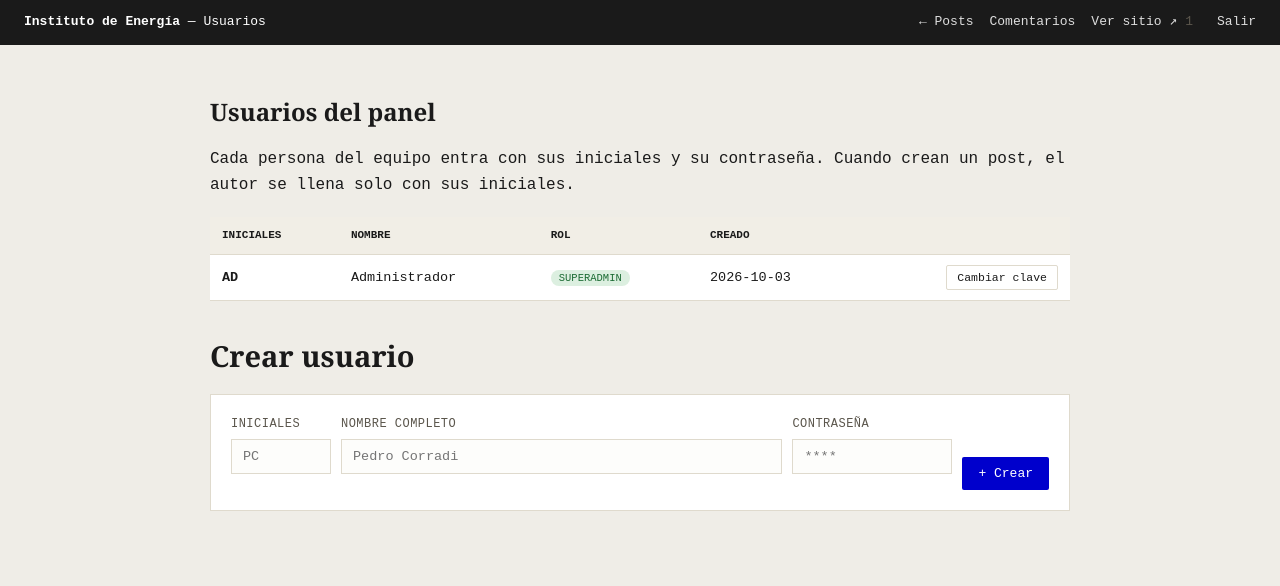
After one commit to pcorradi04/instituto-app, a Flask app: page /admin/usuarios in a window 1280 px wide. The commit adds this page. Shown: the top 586 px of the page. Run offline with Flask 3, Linux system fonts and the light colour scheme; the visitor is signed in with stand-in values (Sample User, id 1); data comes from the database, SQL or seed files in the repository.

Commit message:
Cuentas individuales para el panel admin

```diff
--- a/app.py
+++ b/app.py
@@ -115,10 +115,6 @@ if URL_PREFIX:
 if os.environ.get("BEHIND_PROXY", "0") == "1":
     from werkzeug.middleware.proxy_fix import ProxyFix
     app.wsgi_app = ProxyFix(app.wsgi_app, x_for=1, x_proto=1, x_host=1, x_prefix=1)
-
-# Clave del panel de administración. En producción, definila como variable
-# de entorno ADMIN_PASSWORD en vez de dejarla acá.
-ADMIN_PASSWORD_HASH = generate_password_hash(os.environ.get("ADMIN_PASSWORD", "energia2026"))
 
 ACCENTS = {
     "blue":   {"label": "Azul (institucional)", "hex": "#0000CC"},
@@ -292,6 +288,15 @@ def init_db():
         ip TEXT DEFAULT '',
         created_at TEXT NOT NULL
     );
+    CREATE TABLE IF NOT EXISTS users (
+        id INTEGER PRIMARY KEY AUTOINCREMENT,
+        initials TEXT UNIQUE NOT NULL,
+        full_name TEXT NOT NULL,
+        password_hash TEXT NOT NULL,
+        role TEXT NOT NULL DEFAULT 'admin',
+        is_active INTEGER NOT NULL DEFAULT 1,
+        created_at TEXT NOT NULL
+    );
     """)
     # Migraciones chicas: columnas agregadas después de la primera versión.
     cols = {r[1] for r in db.execute("PRAGMA table_info(posts)")}
@@ -309,6 +314,16 @@ def init_db():
     ).fetchall():
         n += 1
         db.execute("UPDATE posts SET post_number = ? WHERE id = ?", (n, row[0]))
+    # Si no hay ningún usuario, crear el superadmin con la clave del .env.
+    if not db.execute("SELECT 1 FROM users LIMIT 1").fetchone():
+        admin_pw = os.environ.get("ADMIN_PASSWORD", "energia2026")
+        admin_initials = os.environ.get("ADMIN_INITIALS", "AD").strip().upper()
+        admin_name = os.environ.get("ADMIN_NAME", "Administrador").strip()
+        now_u = datetime.now(timezone.utc).isoformat()
+        db.execute(
+            "INSERT INTO users (initials, full_name, password_hash, role, created_at) VALUES (?, ?, ?, 'superadmin', ?)",
+            (admin_initials, admin_name, generate_password_hash(admin_pw), now_u),
+        )
     db.commit()
     db.close()
 
@@ -319,36 +334,69 @@ init_db()
 
 
 # ---------------------------------------------------------------------------
-# Autenticación (panel admin — una sola clave compartida, simple a propósito)
+# Autenticación (panel admin — cuentas individuales con iniciales + clave)
 # ---------------------------------------------------------------------------
+
+def current_user():
+    """El usuario logueado, o None."""
+    uid = session.get("user_id")
+    if not uid:
+        return None
+    db = get_db()
+    return db.execute("SELECT * FROM users WHERE id = ? AND is_active = 1", (uid,)).fetchone()
+
 
 def login_required(view):
     @wraps(view)
     def wrapped(*args, **kwargs):
-        if not session.get("is_admin"):
+        if not session.get("user_id"):
             return redirect(url_for("admin_login", next=request.path))
         return view(*args, **kwargs)
     return wrapped
 
 
+def superadmin_required(view):
+    @wraps(view)
+    def wrapped(*args, **kwargs):
+        if session.get("user_role") != "superadmin":
+            abort(403)
+        return view(*args, **kwargs)
+    return wrapped
+
+
+@app.context_processor
+def inject_user():
+    return {
+        "current_user_initials": session.get("user_initials", ""),
+        "current_user_role": session.get("user_role", ""),
+    }
+
+
 @app.route("/admin/login", methods=["GET", "POST"])
 def admin_login():
     if request.method == "POST":
+        initials = request.form.get("initials", "").strip().upper()
         pw = request.form.get("password", "")
-        if check_password_hash(ADMIN_PASSWORD_HASH, pw):
+        db = get_db()
+        user = db.execute("SELECT * FROM users WHERE initials = ? AND is_active = 1", (initials,)).fetchone()
+        if user and check_password_hash(user["password_hash"], pw):
+            session["user_id"] = user["id"]
+            session["user_initials"] = user["initials"]
+            session["user_role"] = user["role"]
             session["is_admin"] = True
             nxt = request.args.get("next", "")
-            # Solo rutas internas del sitio (un link armado a mano no puede
-            # mandarte a otro dominio después de loguearte).
             if not nxt.startswith("/") or nxt.startswith("//"):
                 nxt = url_for("admin_dashboard")
             return redirect(nxt)
-        flash("Clave incorrecta.", "error")
+        flash("Usuario o contraseña incorrectos.", "error")
     return render_template("admin_login.html")
 
 
 @app.route("/admin/logout")
 def admin_logout():
+    session.pop("user_id", None)
+    session.pop("user_initials", None)
+    session.pop("user_role", None)
     session.pop("is_admin", None)
     return redirect(url_for("index"))
 
@@ -950,12 +998,13 @@ def admin_dashboard():
 def admin_create_post():
     db = get_db()
     title = request.form.get("title", "Nuevo post").strip() or "Nuevo post"
+    author = session.get("user_initials", "")
     now = datetime.now(timezone.utc).isoformat()
     slug = unique_slug(db, title)
     cur = db.execute(
         """INSERT INTO posts (slug, title, eyebrow, dek, status, accent, author, created_at, updated_at)
-           VALUES (?, ?, '', '', 'draft', 'blue', '', ?, ?)""",
-        (slug, title, now, now),
+           VALUES (?, ?, '', '', 'draft', 'blue', ?, ?, ?)""",
+        (slug, title, author, now, now),
     )
     db.commit()
     return redirect(url_for("admin_edit_post", post_id=cur.lastrowid))
@@ -1248,6 +1297,87 @@ def admin_comment_delete(cid):
 
 
 # ---------------------------------------------------------------------------
+# Admin — gestión de usuarios (solo superadmin)
+# ---------------------------------------------------------------------------
+
+@app.route("/admin/usuarios")
+@login_required
+@superadmin_required
+def admin_users():
+    db = get_db()
+    users = db.execute("SELECT * FROM users ORDER BY created_at ASC").fetchall()
+    return render_template("admin_users.html", users=users)
+
+
+@app.route("/admin/usuarios/crear", methods=["POST"])
+@login_required
+@superadmin_required
+def admin_create_user():
+    db = get_db()
+    initials = request.form.get("initials", "").strip().upper()
+    full_name = request.form.get("full_name", "").strip()
+    password = request.form.get("password", "")
+    if len(initials) < 2 or len(initials) > 10:
+        flash("Las iniciales tienen que tener entre 2 y 10 caracteres.", "error")
+        return redirect(url_for("admin_users"))
+    if not re.fullmatch(r"[A-Z]+", initials):
+        flash("Las iniciales solo pueden ser letras (sin espacios ni números).", "error")
+        return redirect(url_for("admin_users"))
+    if len(full_name) < 2:
+        flash("Falta el nombre completo.", "error")
+        return redirect(url_for("admin_users"))
+    if len(password) < 4:
+        flash("La contraseña es muy corta (mínimo 4 caracteres).", "error")
+        return redirect(url_for("admin_users"))
+    if db.execute("SELECT 1 FROM users WHERE initials = ?", (initials,)).fetchone():
+        flash(f"Ya existe un usuario con las iniciales {initials}.", "error")
+        return redirect(url_for("admin_users"))
+    now = datetime.now(timezone.utc).isoformat()
+    db.execute(
+        "INSERT INTO users (initials, full_name, password_hash, role, created_at) VALUES (?, ?, ?, 'admin', ?)",
+        (initials, full_name, generate_password_hash(password), now),
+    )
+    db.commit()
+    flash(f"Usuario {initials} ({full_name}) creado.", "ok")
+    return redirect(url_for("admin_users"))
+
+
+@app.route("/admin/usuarios/<int:user_id>/clave", methods=["POST"])
+@login_required
+@superadmin_required
+def admin_change_password(user_id):
+    db = get_db()
+    user = db.execute("SELECT * FROM users WHERE id = ?", (user_id,)).fetchone()
+    if not user:
+        abort(404)
+    password = request.form.get("password", "")
+    if len(password) < 4:
+        flash("La contraseña es muy corta (mínimo 4 caracteres).", "error")
+        return redirect(url_for("admin_users"))
+    db.execute("UPDATE users SET password_hash = ? WHERE id = ?", (generate_password_hash(password), user_id))
+    db.commit()
+    flash(f"Contraseña de {user['initials']} cambiada.", "ok")
+    return redirect(url_for("admin_users"))
+
+
+@app.route("/admin/usuarios/<int:user_id>/borrar", methods=["POST"])
+@login_required
+@superadmin_required
+def admin_delete_user(user_id):
+    db = get_db()
+    user = db.execute("SELECT * FROM users WHERE id = ?", (user_id,)).fetchone()
+    if not user:
+        abort(404)
+    if user["id"] == session.get("user_id"):
+        flash("No te podés borrar a vos mismo.", "error")
+        return redirect(url_for("admin_users"))
+    db.execute("DELETE FROM users WHERE id = ?", (user_id,))
+    db.commit()
+    flash(f"Usuario {user['initials']} eliminado.", "ok")
+    return redirect(url_for("admin_users"))
+
+
+# ---------------------------------------------------------------------------
 if __name__ == "__main__":
     init_db()
     port = int(os.environ.get("PORT", 5000))
--- a/templates/admin_comments.html
+++ b/templates/admin_comments.html
@@ -10,7 +10,7 @@
 <body class="admin">
 <div class="admin-bar">
   <div><b>Instituto de Energía</b> — Comentarios</div>
-  <div><a href="{{ url_for('admin_dashboard') }}">← Posts</a><a href="{{ url_for('index') }}" target="_blank">Ver sitio ↗</a><a href="{{ url_for('admin_logout') }}">Cerrar sesión</a></div>
+  <div><a href="{{ url_for('admin_dashboard') }}">← Posts</a>{% if current_user_role == 'superadmin' %}<a href="{{ url_for('admin_users') }}">Usuarios</a>{% endif %}<a href="{{ url_for('index') }}" target="_blank">Ver sitio ↗</a><span style="color:var(--ink-soft);padding:0 8px;">{{ current_user_initials }}</span><a href="{{ url_for('admin_logout') }}">Salir</a></div>
 </div>
 <div class="admin-wrap">
   {% with messages = get_flashed_messages(with_categories=true) %}
--- /dev/null
+++ b/templates/admin_users.html
@@ -0,0 +1,71 @@
+<!DOCTYPE html>
+<html lang="es">
+<head>
+<meta charset="UTF-8">
+<meta name="viewport" content="width=device-width, initial-scale=1.0">
+<title>Usuarios — Panel admin</title>
+<link rel="icon" type="image/png" href="{{ url_for('static', filename='img/favicon.png') }}">
+<link rel="stylesheet" href="{{ url_for('static', filename='style.css') }}">
+<link rel="stylesheet" href="{{ url_for('static', filename='admin.css') }}">
+</head>
+<body class="admin">
+<div class="admin-bar">
+  <div><b>Instituto de Energía</b> — Usuarios</div>
+  <div><a href="{{ url_for('admin_dashboard') }}">← Posts</a><a href="{{ url_for('admin_comments') }}">Comentarios</a><a href="{{ url_for('index') }}" target="_blank">Ver sitio ↗</a><span style="color:var(--ink-soft);padding:0 8px;">{{ current_user_initials }}</span><a href="{{ url_for('admin_logout') }}">Salir</a></div>
+</div>
+<div class="admin-wrap">
+  {% with messages = get_flashed_messages(with_categories=true) %}
+    {% for category, msg in messages %}
+      <div class="flash {{ 'error' if category=='error' else 'ok' }}">{{ msg }}</div>
+    {% endfor %}
+  {% endwith %}
+
+  <h1>Usuarios del panel</h1>
+  <p class="hint" style="margin-bottom:18px;">Cada persona del equipo entra con sus iniciales y su contraseña. Cuando crean un post, el autor se llena solo con sus iniciales.</p>
+
+  <table class="admin-table">
+    <thead><tr><th>Iniciales</th><th>Nombre</th><th>Rol</th><th>Creado</th><th></th></tr></thead>
+    <tbody>
+      {% for u in users %}
+      <tr>
+        <td><b>{{ u['initials'] }}</b></td>
+        <td>{{ u['full_name'] }}</td>
+        <td><span class="status-pill {{ 'published' if u['role'] == 'superadmin' else 'draft' }}">{{ 'Superadmin' if u['role'] == 'superadmin' else 'Admin' }}</span></td>
+        <td>{{ u['created_at'][:10] }}</td>
+        <td style="text-align:right; white-space:nowrap;">
+          <form method="post" action="{{ url_for('admin_change_password', user_id=u['id']) }}" style="display:inline;" onsubmit="var p=prompt('Nueva contraseña para {{ u['initials'] }}:'); if(!p||p.length<4){alert('La contraseña tiene que tener al menos 4 caracteres.');return false;} this.querySelector('[name=password]').value=p;">
+            <input type="hidden" name="password">
+            <button class="btn small secondary" type="submit">Cambiar clave</button>
+          </form>
+          {% if u['id'] != session.get('user_id') %}
+          <form method="post" action="{{ url_for('admin_delete_user', user_id=u['id']) }}" style="display:inline;" onsubmit="return confirm('¿Eliminar al usuario {{ u['initials'] }}?');">
+            <button class="btn small danger" type="submit">Eliminar</button>
+          </form>
+          {% endif %}
+        </td>
+      </tr>
+      {% endfor %}
+    </tbody>
+  </table>
+
+  <h2 style="margin-top:32px;">Crear usuario</h2>
+  <div class="admin-card">
+    <form method="post" action="{{ url_for('admin_create_user') }}" style="display:flex; gap:10px; flex-wrap:wrap; align-items:end;">
+      <div class="field" style="flex:0 0 100px;">
+        <label>Iniciales</label>
+        <input type="text" name="initials" maxlength="10" required placeholder="PC" style="text-transform:uppercase; padding:9px 11px; border:1px solid var(--line); font-family:'Courier New',monospace;">
+      </div>
+      <div class="field" style="flex:1; min-width:150px;">
+        <label>Nombre completo</label>
+        <input type="text" name="full_name" required placeholder="Pedro Corradi" style="padding:9px 11px; border:1px solid var(--line); font-family:'Courier New',monospace;">
+      </div>
+      <div class="field" style="flex:0 0 160px;">
+        <label>Contraseña</label>
+        <input type="password" name="password" required minlength="4" placeholder="****" style="padding:9px 11px; border:1px solid var(--line); font-family:'Courier New',monospace;">
+      </div>
+      <button class="btn" type="submit">+ Crear</button>
+    </form>
+  </div>
+</div>
+</body>
+</html>
```
Also changed, not shown: templates/admin_dashboard.html (+4 -3 lines), templates/admin_login.html (+6 -2 lines), 1 other file.
